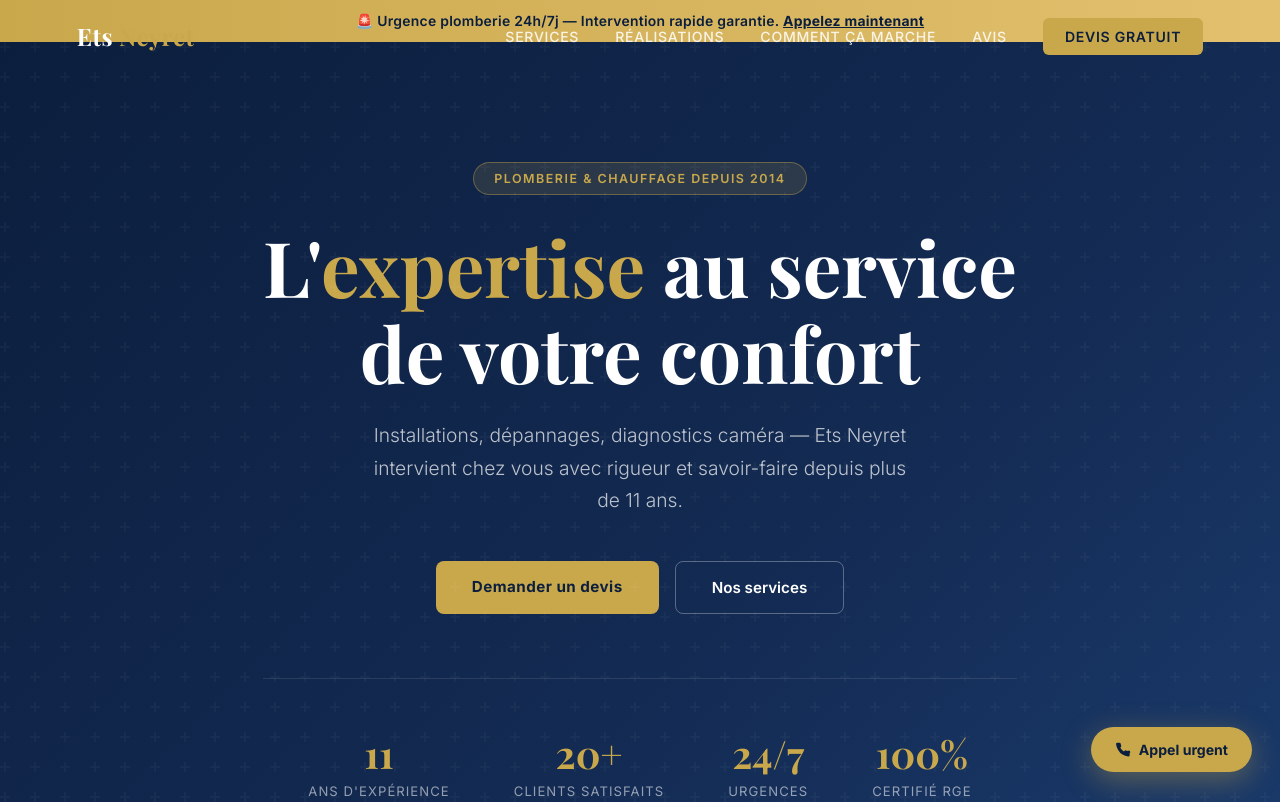
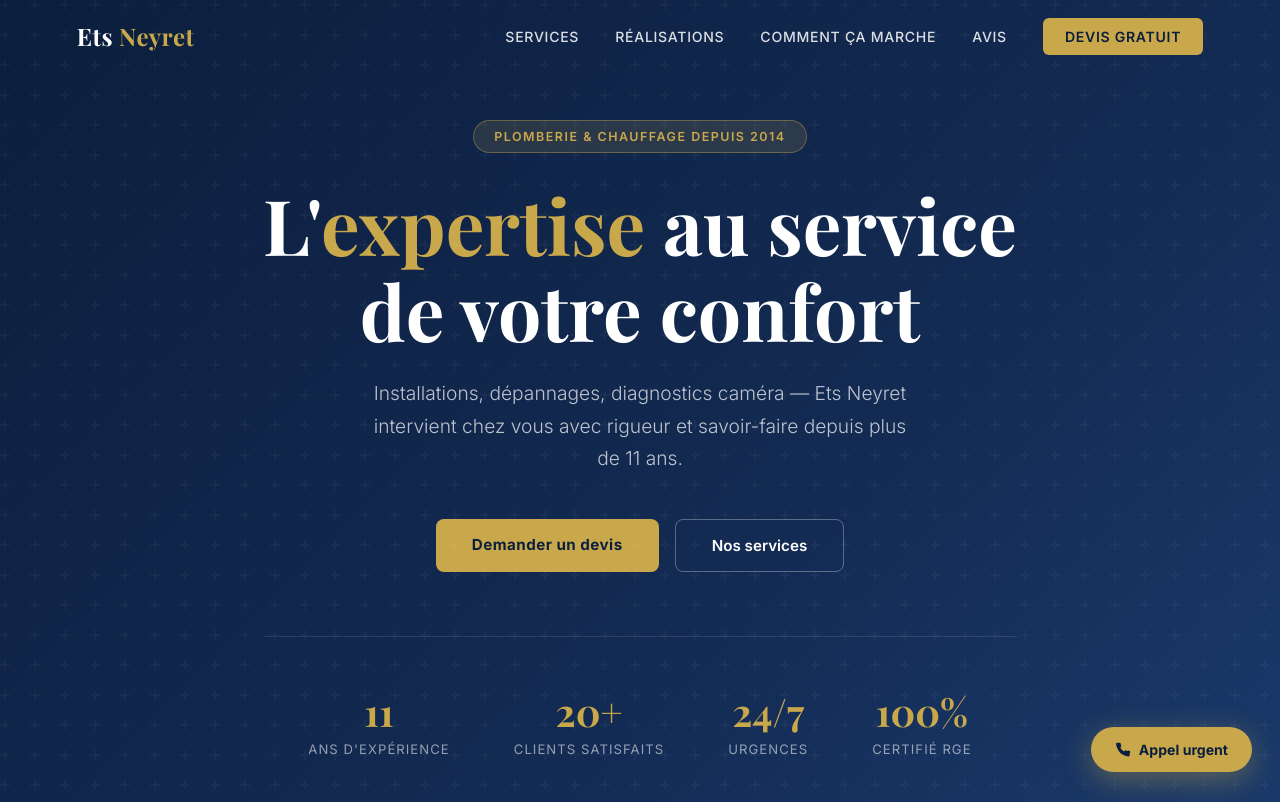
Before and after one commit to ngabo/etsneyret, a plain HTML site: page index.html in a window 1280 px wide. Shown: the top 802 px of the page. Drawn offline with nearby package versions, Linux system fonts and the light colour scheme.

Commit message:
Remove urgency banner

```diff
--- a/index.html
+++ b/index.html
@@ -560,11 +560,6 @@
 </head>
 <body>
 
-<!-- Urgency Banner -->
-<div class="urgency-banner">
-  🚨 Urgence plomberie 24h/7j — Intervention rapide garantie. <a href="tel:0783242128">Appelez maintenant</a>
-</div>
-
 <!-- Nav -->
 <nav id="navbar">
   <div class="nav-logo">Ets <span>Neyret</span></div>
```
